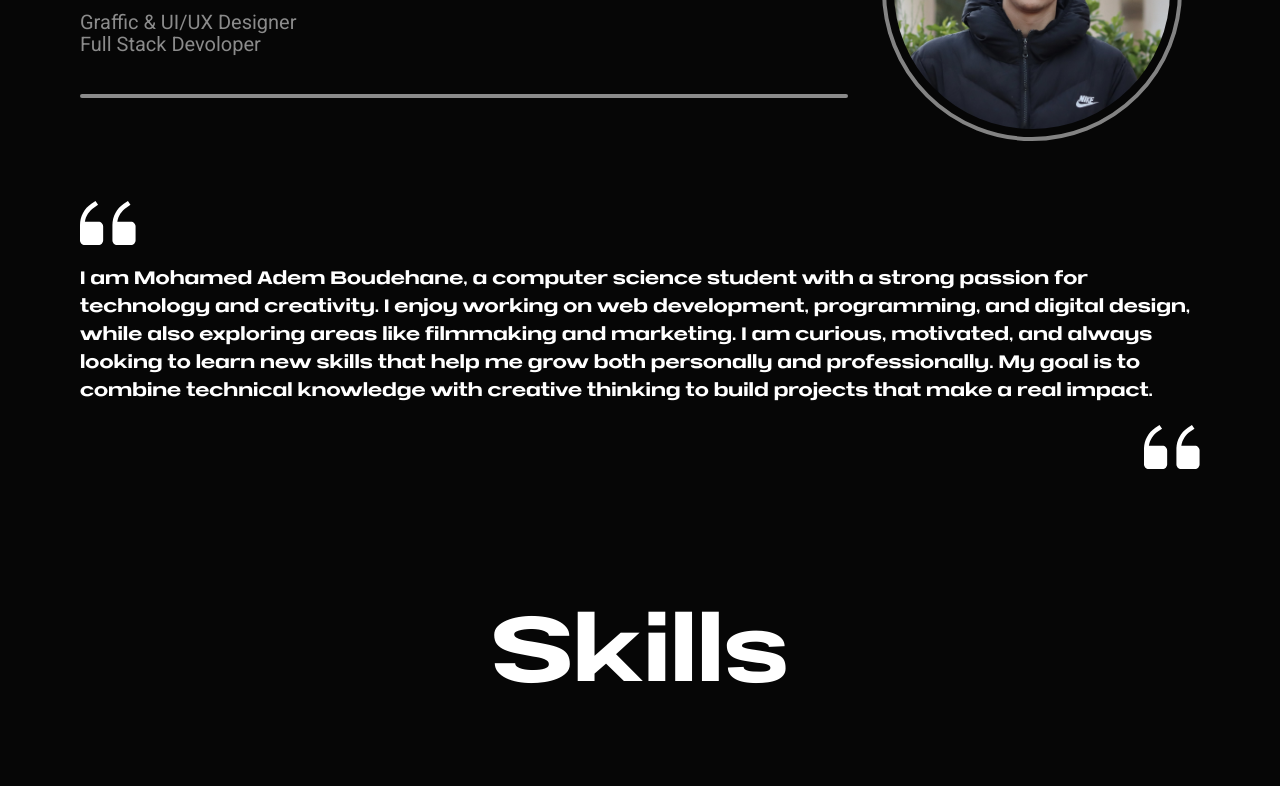
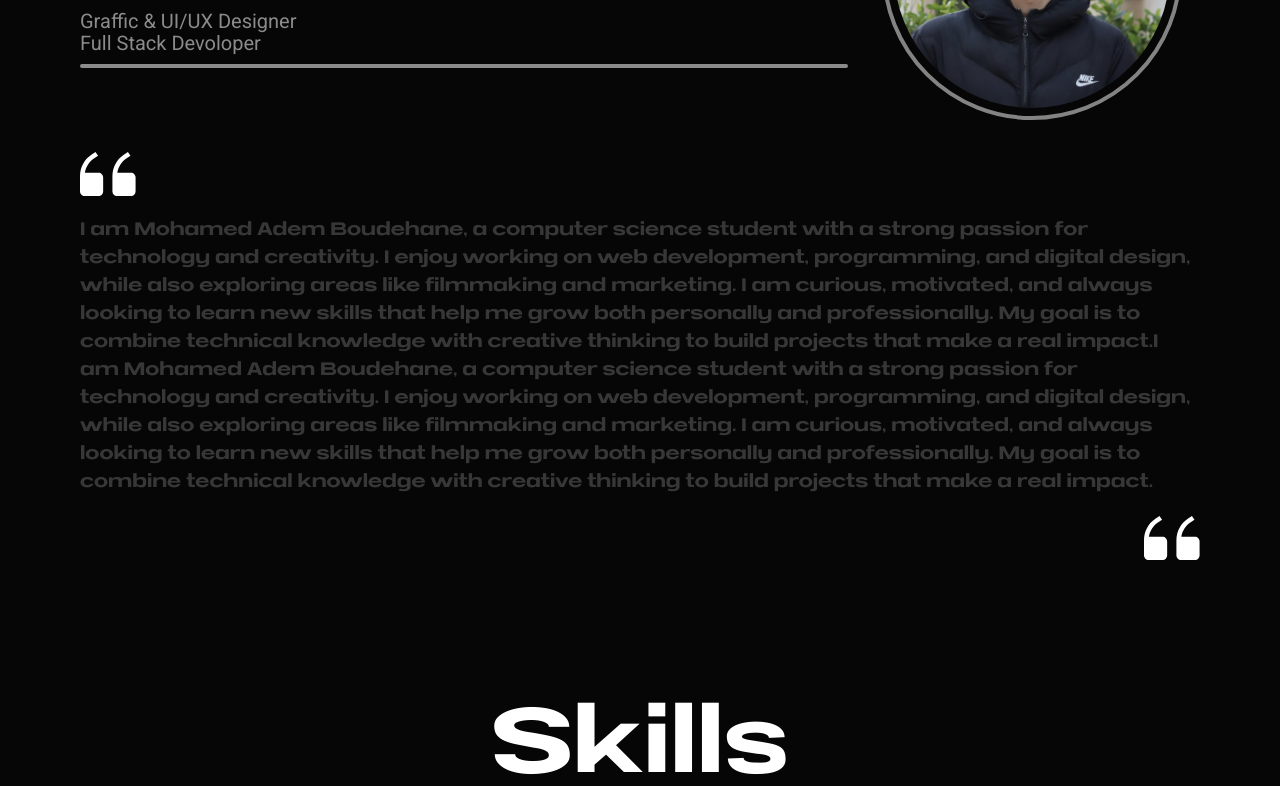
Before and after one commit to moadem-bdh/my-portfolio, a React (Vite) app: page / in a window 1280 px wide. Shown: the part 1586-2372 px from the top of the page. Built offline with nearby package versions, Linux system fonts and the light colour scheme.

Commit message:
adding the text filling and changing the about section from the whole ti the grid only in the image and the name

```diff
--- /dev/null
+++ b/src/components/TextFilling.tsx
@@ -0,0 +1,119 @@
+import React, { useEffect, useRef, useMemo} from 'react';
+import { type ReactNode, type RefObject } from 'react';
+import { gsap } from 'gsap';
+import { ScrollTrigger } from 'gsap/ScrollTrigger';
+
+gsap.registerPlugin(ScrollTrigger);
+
+interface ScrollRevealProps {
+  children: ReactNode;
+  scrollContainerRef?: RefObject<HTMLElement>;
+  enableBlur?: boolean;
+  baseOpacity?: number;
+  baseRotation?: number;
+  blurStrength?: number;
+  containerClassName?: string;
+  textClassName?: string;
+  rotationEnd?: string;
+  wordAnimationEnd?: string;
+}
+
+const TextFilling: React.FC<ScrollRevealProps> = ({
+  children,
+  scrollContainerRef,
+  enableBlur = true,
+  baseOpacity = 0.1,
+  baseRotation = 3,
+  blurStrength = 4,
+  containerClassName = '',
+  textClassName = '',
+  rotationEnd = 'bottom bottom-=10%',
+  wordAnimationEnd = 'bottom bottom-=10%'
+}) => {
+  const containerRef = useRef<HTMLHeadingElement>(null);
+
+  const splitText = useMemo(() => {
+    const text = typeof children === 'string' ? children : '';
+    return text.split(/(\s+)/).map((word, index) => {
+      if (word.match(/^\s+$/)) return word;
+      return (
+        <span className="inline-block word" key={index}>
+          {word}
+        </span>
+      );
+    });
+  }, [children]);
+
+  useEffect(() => {
+    const el = containerRef.current;
+    if (!el) return;
+
+    const scroller = scrollContainerRef && scrollContainerRef.current ? scrollContainerRef.current : window;
+
+    gsap.fromTo(
+      el,
+      { transformOrigin: '0% 50%', rotate: baseRotation },
+      {
+        ease: 'none',
+        rotate: 0,
+        scrollTrigger: {
+          trigger: el,
+          scroller,
+          start: 'top bottom',
+          end: rotationEnd,
+          scrub: true
+        }
+      }
+    );
+
+    const wordElements = el.querySelectorAll<HTMLElement>('.word');
+
+    gsap.fromTo(
+      wordElements,
+      { opacity: baseOpacity, willChange: 'opacity' },
+      {
+        ease: 'none',
+        opacity: 1,
+        stagger: 0.05,
+        scrollTrigger: {
+          trigger: el,
+          scroller,
+          start: 'top bottom-=20%',
+          end: wordAnimationEnd,
+          scrub: true
+        }
+      }
+    );
+
+    if (enableBlur) {
+      gsap.fromTo(
+        wordElements,
+        { filter: `blur(${blurStrength}px)` },
+        {
+          ease: 'none',
+          filter: 'blur(0px)',
+          stagger: 0.05,
+          scrollTrigger: {
+            trigger: el,
+            scroller,
+            start: 'top bottom-=20%',
+            end: wordAnimationEnd,
+            scrub: true
+          }
+        }
+      );
+    }
+
+    return () => {
+      ScrollTrigger.getAll().forEach(trigger => trigger.kill());
+    };
+  }, [scrollContainerRef, enableBlur, baseRotation, baseOpacity, rotationEnd, wordAnimationEnd, blurStrength]);
+
+  return (
+    <h2 ref={containerRef} className={` ${containerClassName}`}>
+      <p className={` ${textClassName}`}>{splitText}</p>
+    </h2>
+  );
+};
+
+export default TextFilling;
--- a/src/pages/AboutSection.tsx
+++ b/src/pages/AboutSection.tsx
@@ -1,29 +1,27 @@
 import myImg from "../assets/photos/myPhott.jpg";
 import Qots from "../assets/photos/qhotes.svg";
+import TextFilling from "../components/TextFilling";
 
 export default function AboutSection() {
   return (
-    <section id="About" className=" md:px-20 px-4 z-0 w-full md:min-h-200 bg-bgDark md:gap-0 gap-12 flex flex-col items-center justify-between pt-20 pb-0 md:pb-10">
+    <section
+      id="About"
+      className=" md:px-20 px-4 z-0 w-full md:min-h-200 bg-bgDark md:gap-12 gap-12 flex flex-col items-center justify-between pt-20 pb-0 md:pb-10"
+    >
+      <h1 className=" font-ncs text-[48px] md:text-[90px] text-white ">
+        About me
+      </h1>
+      <div className="w-full flex flex-col h-max">
 
 
 
-
-
-      <h1 className=" font-ncs text-[48px] md:text-[90px] text-white ">About me</h1>
-
-
-
-
-      <div className=" w-full md:gap-0 flex flex-col gap-6 min-h-170 md:grid md:grid-cols-20 md:grid-rows-17">
-
-
-    <div className=" md:col-start-15 md:col-end-21 md:row-start-1 md:row-end-12 flex items-center justify-center">
-       <img
+      <div className=" w-full md:gap-0 flex flex-col gap-6 min-h-80 md:grid md:grid-cols-20 md:grid-rows-10">
+        <div className=" md:col-start-15 md:col-end-21 md:row-start-1 md:row-end-11 flex items-center justify-center">
+          <img
             src={myImg}
             alt="My Photo"
             className="rounded-full md:h-70 h-38 md:outline-4 outline-2 outline-[#838383] outline-offset-4  md:outline-offset-8 "
           />
-
         </div>
 
         <div className=" gap-2 md:col-start-1 md:col-end-15 md:row-start-3 md:row-end-9 flex flex-col md:items-start items-center justify-center">
@@ -34,28 +32,49 @@ export default function AboutSection() {
             <span className="text-white ">Mohamed Adem</span>
           </h1>
           <p className="font-roboto md:text-xl text-sm md:text-start text-center text-greyPt leading-4.5 md:leading-5.5  ">
-            Graffic & UI/UX Designer <br/> Full Stack Devoloper
+            Graffic & UI/UX Designer <br /> Full Stack Devoloper
           </p>
         </div>
         <hr className="  border-2 border-greyPt rounded w-192 row-start-9 hidden md:block  " />
 
 
-        <div className="   md:row-start-11 relative md:col-start-1 flex flex-col items-start md:col-span-full md:row-span-full mt-6 z-10 gap-5">
+      </div>
+
+
+
+
+
+       <div className="   md:row-start-11 relative md:col-start-1 flex flex-col items-start md:col-span-full md:row-span-full mt-6 z-10 gap-5">
           <img className="md:h-11 h-5     " src={Qots} alt="Qote" />
-          <p className=" font-ncs md:text-lg text-sm text-white ">
+
+          <TextFilling
+            baseOpacity={0.2}
+            enableBlur={false}
+            baseRotation={0}
+            blurStrength={0}
+            textClassName="font-ncs md:text-lg text-sm text-white "
+          >
             I am Mohamed Adem Boudehane, a computer science student with a
             strong passion for technology and creativity. I enjoy working on web
             development, programming, and digital design, while also exploring
             areas like filmmaking and marketing. I am curious, motivated, and
             always looking to learn new skills that help me grow both personally
             and professionally. My goal is to combine technical knowledge with
+            creative thinking to build projects that make a real impact.I am
+            Mohamed Adem Boudehane, a computer science student with a strong
+            passion for technology and creativity. I enjoy working on web
+            development, programming, and digital design, while also exploring
+            areas like filmmaking and marketing. I am curious, motivated, and
+            always looking to learn new skills that help me grow both personally
+            and professionally. My goal is to combine technical knowledge with
             creative thinking to build projects that make a real impact.
-          </p>
+          </TextFilling>
+
           <span className="w-full flex justify-end">
             <img className="md:h-11 h-5  " src={Qots} alt="Qote" />
           </span>
         </div>
-      </div>
+        </div>
     </section>
   );
 }
```
